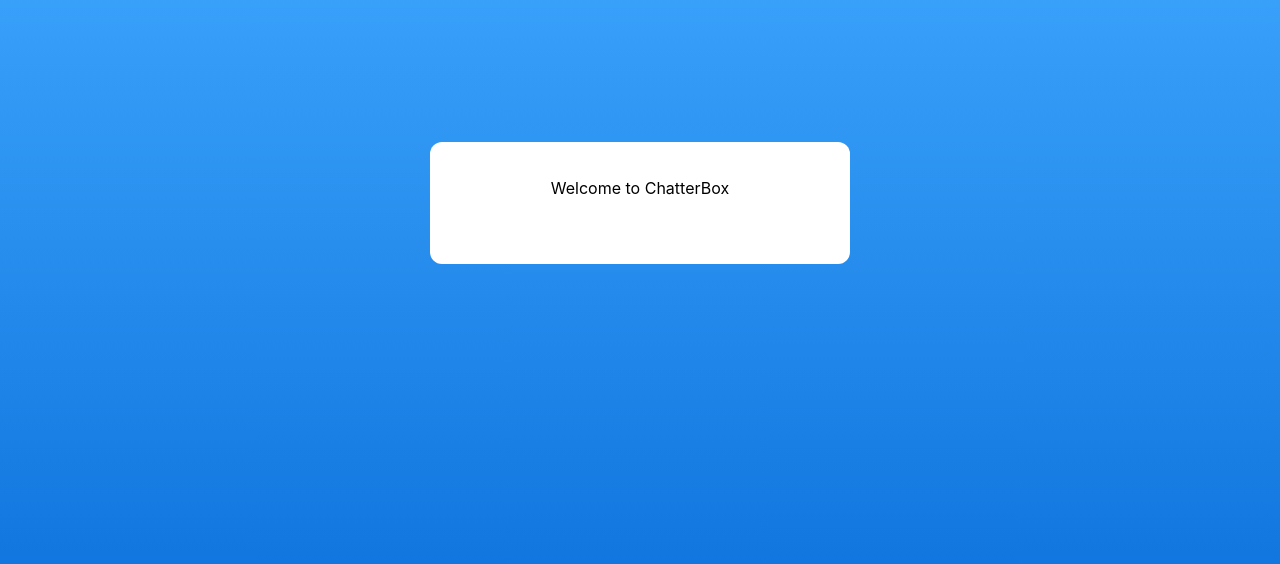
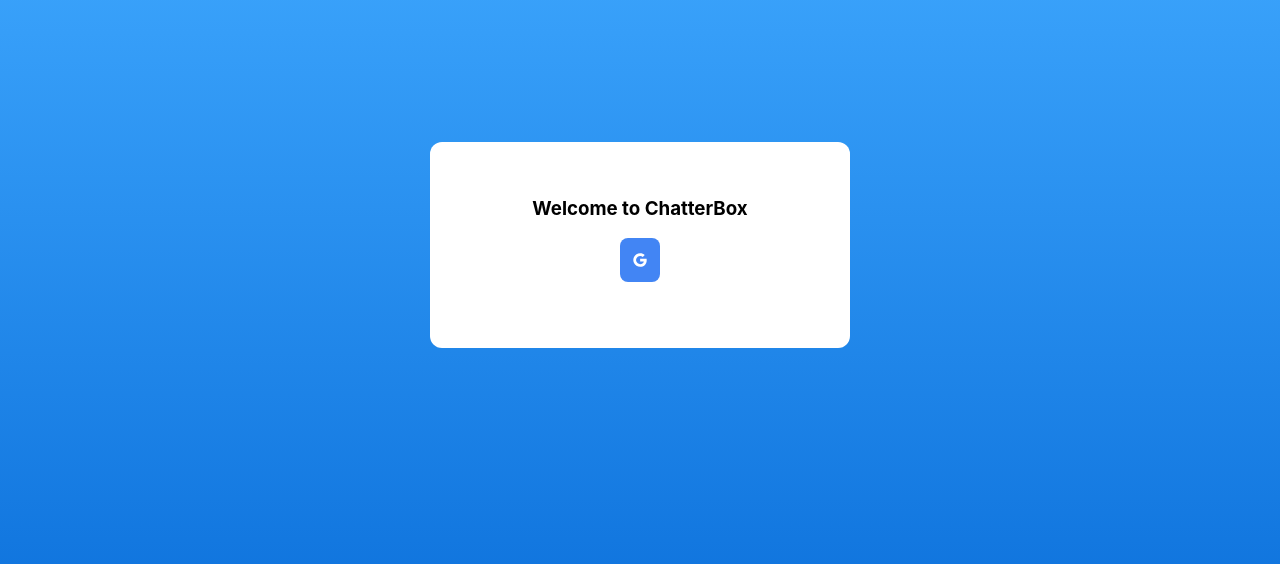
Before and after one commit to PushpakB3096/chatterbox-v2, a React (Create React App) app: page / in a window 1280 px wide. Shown: the part 114-678 px from the top of the page. Built offline with nearby package versions, Linux system fonts and the light colour scheme.

Commit message:
Add google button to login

```diff
--- a/src/components/Login.jsx
+++ b/src/components/Login.jsx
@@ -1,9 +1,15 @@
-import { GoogleOutline, FacebookOutlined } from "@ant-design/icons";
+import { GoogleOutlined, FacebookOutlined } from "@ant-design/icons";
 
 const Login = () => {
   return (
     <div id='login-page'>
-      <div id='login-card'>Welcome to ChatterBox</div>
+      <div id='login-card'>
+        <h3>Welcome to ChatterBox</h3>
+
+        <div className='login-button google'>
+          <GoogleOutlined />
+        </div>
+      </div>
     </div>
   );
 };
--- a/src/index.css
+++ b/src/index.css
@@ -28,3 +28,15 @@
   background-color: white;
   border-radius: 12px;
 }
+
+.login-button {
+  cursor: pointer;
+  color: white;
+  padding: 12px;
+  border-radius: 8px;
+  display: inline-block;
+}
+
+.google {
+  background-color: #4285f4;
+}
```
